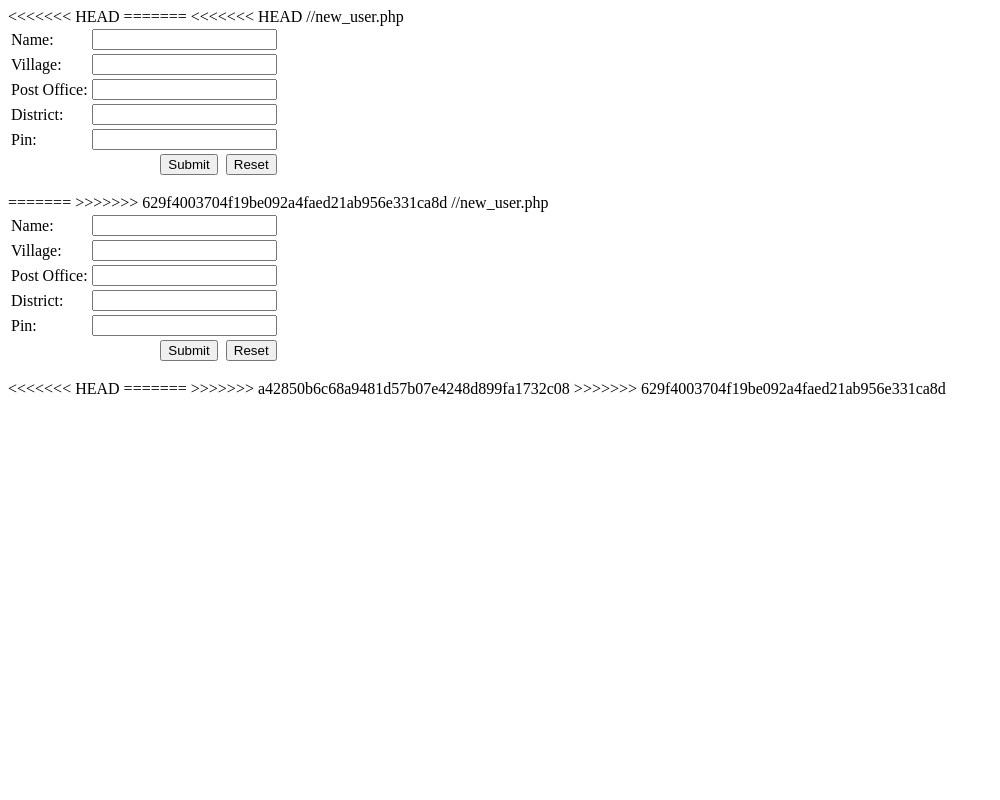
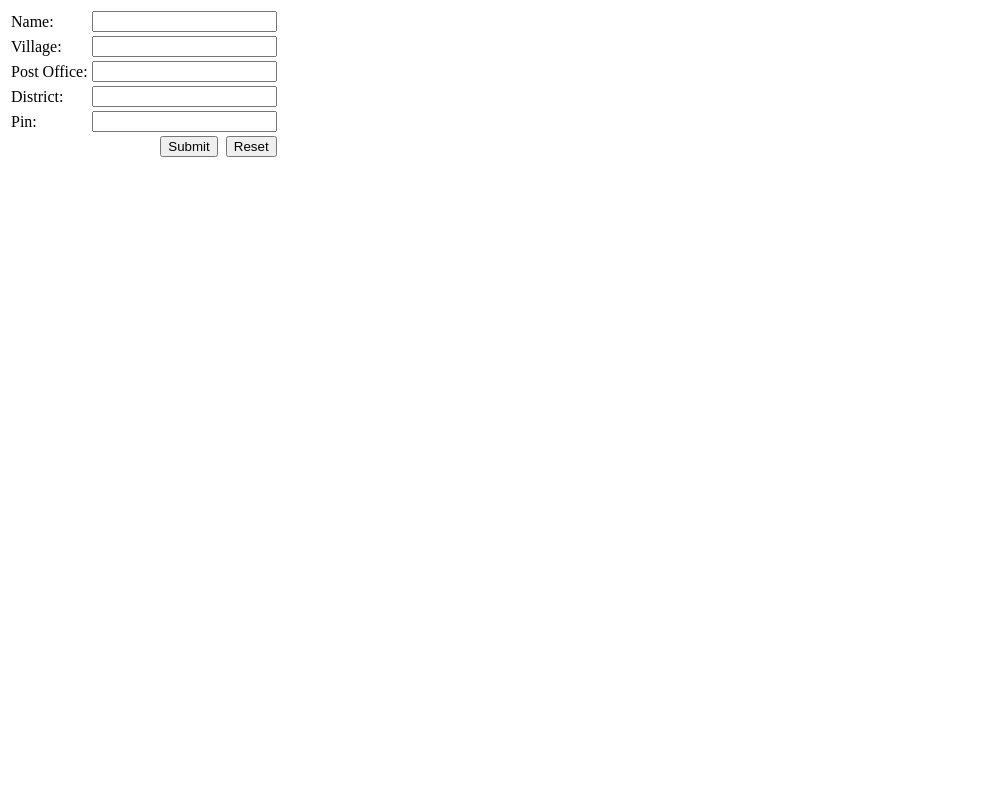
Before and after one commit to jitHD/rictech, a PHP site: page /new_user.php in a window 1280 px wide. Shown: the whole page, without its empty margins (0-1000 px from the left). Run offline with PHP 8.4, Linux system fonts and the light colour scheme.

Commit message:
removed duplicate

```diff
--- a/new_user.php
+++ b/new_user.php
@@ -1,7 +1,3 @@
-<<<<<<< HEAD
-=======
-<<<<<<< HEAD
-//new_user.php
 
 <?php
  ?>
@@ -21,29 +17,3 @@
 </form>
 </body>
 </html>
-=======
->>>>>>> 629f4003704f19be092a4faed21ab956e331ca8d
-//new_user.php
-
-<?php
- ?>
- <html>
- <head>
- </head>
- <body>
-<form action="add_user.php" method="post">
-  <table>
-    <tr><td>Name: </td><td><input type="text" name="name" required></td></tr>
-    <tr><td>Village: </td><td><input type="text" name="village" required></td></tr>
-    <tr><td>Post Office: </td><td><input type="text" name="post_office" required></td></tr>
-    <tr><td>District: </td><td><input type="text" name="district" required></td></tr>
-    <tr><td>Pin: </td><td><input type="text" name="pin" required></td></tr>
-    <tr><td colspan="2" align="right"><input type="submit" name="Submit"> &nbsp;<input type="reset" name="Clear"></td></tr>
-  </table>
-</form>
-</body>
-</html>
-<<<<<<< HEAD
-=======
->>>>>>> a42850b6c68a9481d57b07e4248d899fa1732c08
->>>>>>> 629f4003704f19be092a4faed21ab956e331ca8d
```
